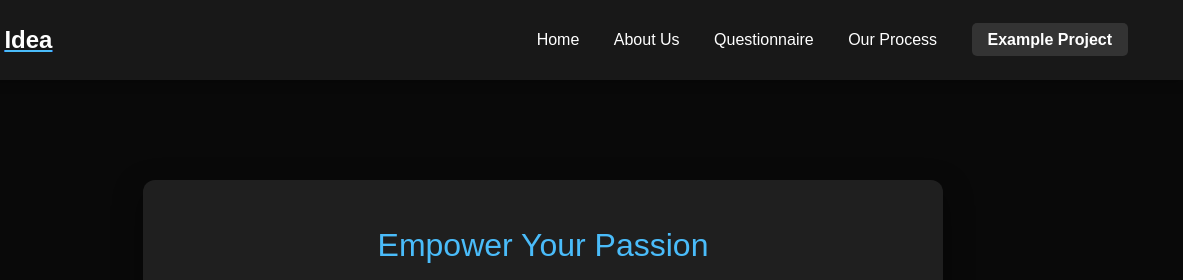
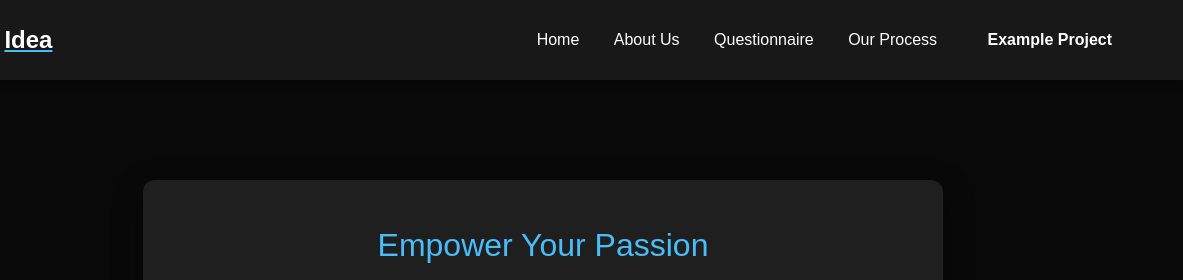
Before and after one commit to Trishi1308/id3a, a plain HTML site: page index.html in a window 1280 px wide. Shown: the top 280 px of the page, 97-1280 px from the left. Drawn offline with Linux system fonts and the light colour scheme; a web font is replaced by a local one.

Commit message:
Update styles.css

```diff
--- a/styles.css
+++ b/styles.css
@@ -69,17 +69,18 @@ body {
     color: #4abcfa; /* Updated to new blue color */
 }
 
+/* Apply Button (Example Project) */
 .apply-button {
-    background-color: #333333;
+    background-color: transparent; /* Make background transparent */
+    color: #ffffff; /* Default text color */
     padding: 8px 16px;
     border-radius: 5px;
     font-weight: bold;
-    transition: background-color 0.3s;
+    transition: color 0.3s; /* Transition for text color only */
 }
 
 .apply-button:hover {
-    background-color: #4abcfa;
-    color: #fff;
+    color: #4abcfa; /* Light blue color on hover */
 }
 
 /* Highlight Styling */
```
